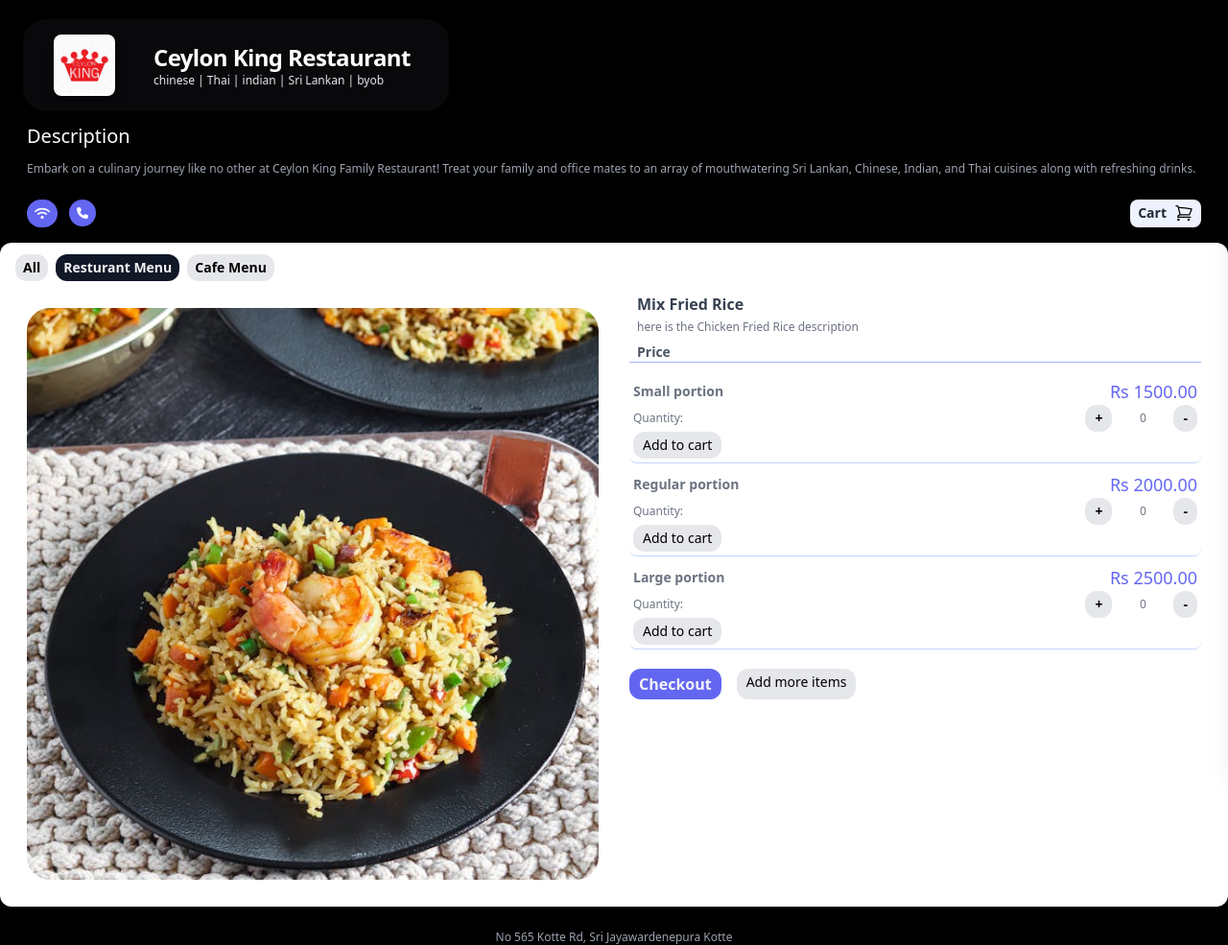
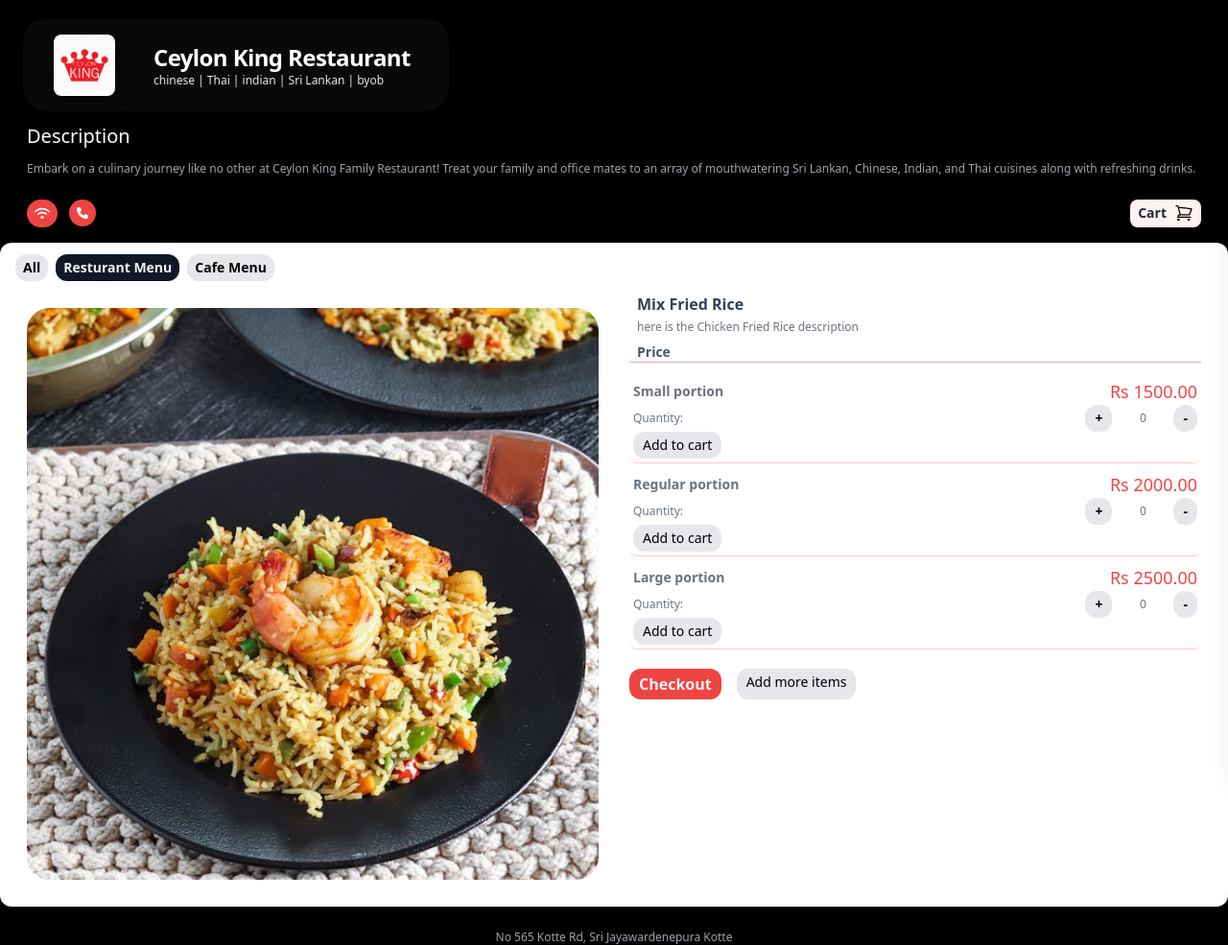
Before and after one commit to coolmotion/Digimenu, a Django app: page /app/1/product/2/ in a window 1280 px wide. Shown: the top 985 px of the page at 96% size. Run offline with Django 5.2, Linux system fonts and the light colour scheme; data comes from the database, SQL or seed files in the repository; both versions use the stored data as it was after the commit; some libraries are stand-ins or nearby versions.

Commit message:
change to red

```diff
--- a/main/models.py
+++ b/main/models.py
@@ -19,7 +19,7 @@ class Profile(models.Model):
 
 # Create a user Profile by default when user signs up
 def create_profile(sender, instance, created, **kwargs):
-	if created:
+	if created and not Profile.objects.filter(user=instance).exists():
 		user_profile = Profile(user=instance)
 		user_profile.save()
 
--- a/main/templates/all.html
+++ b/main/templates/all.html
@@ -14,12 +14,12 @@
         </h3>
         <p class="px-2 mt-1 text-xs text-gray-500">{{product.description}}</p>
         <h4 class="font-semibold text-sm text-gray-600 mt-2 mx-2">Price</h4>
-        <div class=" border-t border-indigo-300 mx-2">
+        <div class=" border-t border-red-300 mx-2">
           <div class="justify-between items-center my-2">
             {% for portion in product.portions.all %}
               <div class="flex justify-between items-end text-gray-500">
                 <p class="text-xs">{{ portion.name }}</p>
-                <p class="text-indigo-500 text-xs">Rs {{ portion.price }}</p>
+                <p class="text-red-500 text-xs">Rs {{ portion.price }}</p>
               </div>
             {% empty %}
               <p>No portions available.</p>
@@ -27,7 +27,7 @@
                   </div>
         </div>
         <div class="flex flex-row justify-end mx-1">
-          <a href="{% url 'product' resturant.id product.id %}" class="bg-indigo-500 text-gray-100 px-2 py-1 rounded-xl text-sm font-bold">Order now</span></a>
+          <a href="{% url 'product' resturant.id product.id %}" class="bg-red-500 text-gray-100 px-2 py-1 rounded-xl text-sm font-bold">Order now</span></a>
         </div>
       </li>
       {% endfor %}
--- a/main/templates/mainheader.html
+++ b/main/templates/mainheader.html
@@ -34,14 +34,14 @@
         </div>
       <nav class="flex flex-row px-1 pb-3 w-full justify-between ">
         <div class="flex justify-center items-center flex-row">
-          <button class="flex bg-indigo-500 rounded-3xl p-2 mr-2">
+          <button class="flex bg-red-500 rounded-3xl p-2 mr-2">
             <svg class="w-4"  xmlns="http://www.w3.org/2000/svg" viewBox="0 0 640 512"><path fill="white" d="M54.2 202.9C123.2 136.7 216.8 96 320 96s196.8 40.7 265.8 106.9c12.8 12.2 33 11.8 45.2-.9s11.8-33-.9-45.2C549.7 79.5 440.4 32 320 32S90.3 79.5 9.8 156.7C-2.9 169-3.3 189.2 8.9 202s32.5 13.2 45.2 .9zM320 256c56.8 0 108.6 21.1 148.2 56c13.3 11.7 33.5 10.4 45.2-2.8s10.4-33.5-2.8-45.2C459.8 219.2 393 192 320 192s-139.8 27.2-190.5 72c-13.3 11.7-14.5 31.9-2.8 45.2s31.9 14.5 45.2 2.8c39.5-34.9 91.3-56 148.2-56zm64 160a64 64 0 1 0 -128 0 64 64 0 1 0 128 0z"/></svg>
           </button>
-          <a href="https://wa.me/{{resturant.phone}}" class="flex mx-1 bg-indigo-500 rounded-3xl p-2 mr-2">
+          <a href="https://wa.me/{{resturant.phone}}" class="flex mx-1 bg-red-500 rounded-3xl p-2 mr-2">
             <svg class="w-3" xmlns="http://www.w3.org/2000/svg" viewBox="0 0 512 512"><path fill="white" d="M164.9 24.6c-7.7-18.6-28-28.5-47.4-23.2l-88 24C12.1 30.2 0 46 0 64C0 311.4 200.6 512 448 512c18 0 33.8-12.1 38.6-29.5l24-88c5.3-19.4-4.6-39.7-23.2-47.4l-96-40c-16.3-6.8-35.2-2.1-46.3 11.6L304.7 368C234.3 334.7 177.3 277.7 144 207.3L193.3 167c13.7-11.2 18.4-30 11.6-46.3l-40-96z"/></svg>
           </a>
         </div>
-        <button id="toggleButton" class="relative bg-indigo-50 rounded-lg flex flex-row px-2 justify-center items-center">
+        <button id="toggleButton" class="relative bg-red-50 rounded-lg flex flex-row px-2 justify-center items-center">
           <P class="text-gray-800 text-sm font-bold mr-2">Cart</P>
           <svg xmlns="http://www.w3.org/2000/svg" fill="none" viewBox="0 0 24 24" stroke-width="1.5" stroke="black" class="size-5">
             <path stroke-linecap="round" stroke-linejoin="round" d="M2.25 3h1.386c.51 0 .955.343 1.087.835l.383 1.437M7.5 14.25a3 3 0 0 0-3 3h15.75m-12.75-3h11.218c1.121-2.3 2.1-4.684 2.924-7.138a60.114 60.114 0 0 0-16.536-1.84M7.5 14.25 5.106 5.272M6 20.25a.75.75 0 1 1-1.5 0 .75.75 0 0 1 1.5 0Zm12.75 0a.75.75 0 1 1-1.5 0 .75.75 0 0 1 1.5 0Z" />
@@ -49,7 +49,7 @@
           <!-- Badge element -->
           {% if total_items == 0 %}
             {% else %}
-            <div class="absolute top-1 right-1 translate-x-1/2 -translate-y-1/2 bg-indigo-500 text-white text-xs font-bold rounded-full px-1.5 py-0.5">
+            <div class="absolute top-1 right-1 translate-x-1/2 -translate-y-1/2 bg-red-500 text-white text-xs font-bold rounded-full px-1.5 py-0.5">
               {{ total_items }}
             {% endif %}
 
--- a/main/templates/menu.html
+++ b/main/templates/menu.html
@@ -19,8 +19,8 @@
         <p class="px-3 mt-2 text-xs text-gray-400">{{product.description}}</p>
         <div class="justify-between px-3">
           <div class="flex justify-between text-base font-medium text-gray-900">
-            <p class="text-indigo-500 text-xl">Rs {{product.price}} <span class="text-gray-400 text-sm">/ per {{product.unit}}</span></p>
-            <p class="bg-indigo-500 text-gray-100 px-2 py-1 rounded-xl text-sm font-bold">Order now</span></p>
+            <p class="text-red-500 text-xl">Rs {{product.price}} <span class="text-gray-400 text-sm">/ per {{product.unit}}</span></p>
+            <p class="bg-red-500 text-gray-100 px-2 py-1 rounded-xl text-sm font-bold">Order now</span></p>
           </div>
       </div>
       </li>
--- a/main/templates/product.html
+++ b/main/templates/product.html
@@ -28,12 +28,12 @@
     </h3>
     <p class="px-2 mt-1 text-xs text-gray-500">{{product.description}}</p>
     <h4 class="font-semibold text-sm text-gray-600 mt-2 mx-2">Price</h4>
-    <div class="text-xs text-gray-500 pt-2 border-t border-indigo-300 ">
+    <div class="text-xs text-gray-500 pt-2 border-t border-red-300 ">
       {% for portion in product.portions.all %}
-      <div class="my-1  px-1 border-b border-indigo-200 bg-white p-1 rounded-lg justify-between">
+      <div class="my-1  px-1 border-b border-red-200 bg-white p-1 rounded-lg justify-between">
         <div class="flex flex-row justify-between items-center">
           <P class="text-left font-bold text-gray-500 text-sm">{{portion.name}} portion</P>
-          <P class="text-right text-lg text-indigo-500">Rs {{portion.price}}</P>
+          <P class="text-right text-lg text-red-500">Rs {{portion.price}}</P>
         </div>
         <div class="w-full flex flex-row items-center justify-between">
           <div class="text-left text-gray-500 text-xs">Quantity:</div>
@@ -52,7 +52,7 @@
     </div>
 
     <div class="flex flex-row justify-start py-4">
-      <a href="{% url 'summary' resturant_id=resturant.id %}" value="{{product.id}}" class="py-1 px-2.5 justify-center items-center font-bold rounded-xl bg-indigo-500 text-gray-100 mr-4">Checkout</a>
+      <a href="{% url 'summary' resturant_id=resturant.id %}" value="{{product.id}}" class="py-1 px-2.5 justify-center items-center font-bold rounded-xl bg-red-500 text-gray-100 mr-4">Checkout</a>
       <a href="{% url 'menuhome' resturant.id %}"  value="{{product.id}}" class="py-1 px-2.5 justify-center items-center text-sm rounded-xl bg-gray-200 text-black mr-4">Add more items</a>
 
     </div>
```
Also changed, not shown: db.sqlite3, media/uploads/product/logo.jpeg (added), media/uploads/product/logo.png (added), media/uploads/product/logo_Dvfpdhe.png (added), media/uploads/product/logo_K3KSoVi.png (added).
